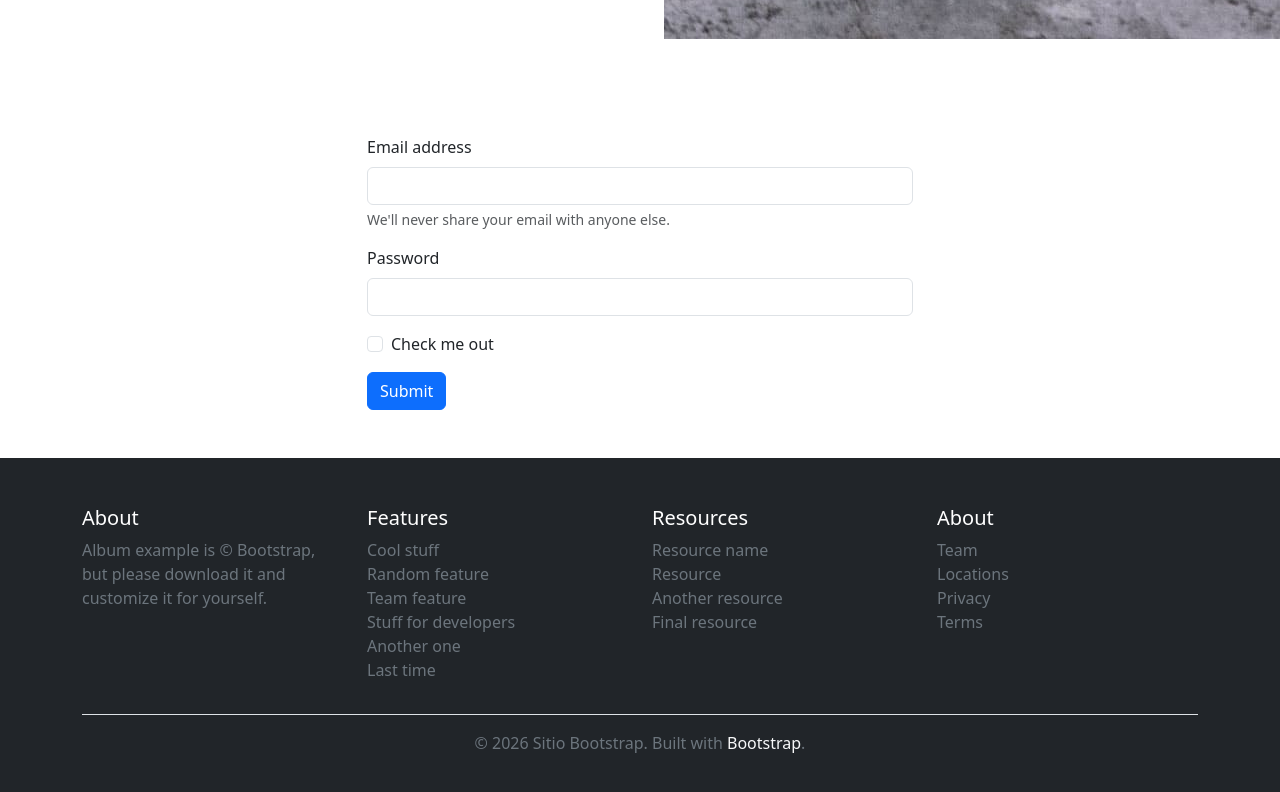
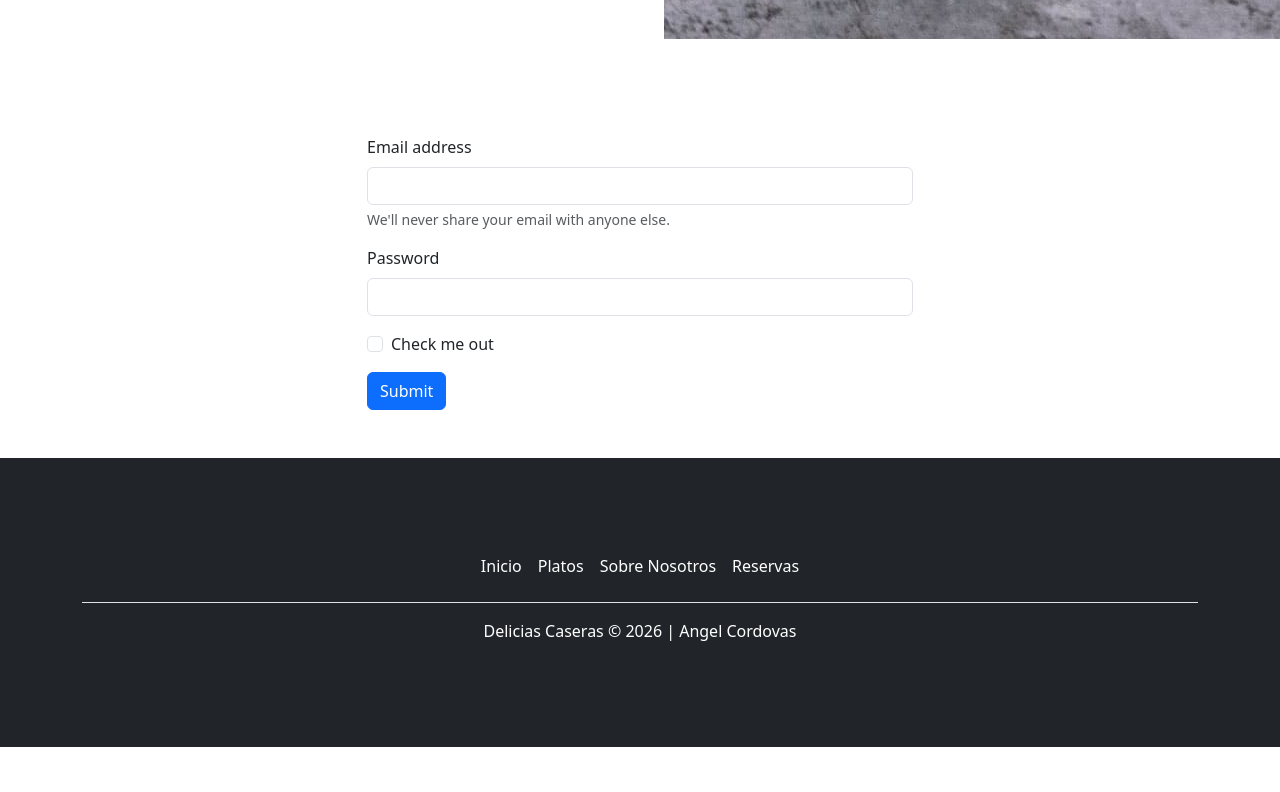
Before and after one commit to angelfcor/Sitiobootstrap6jun2026, a plain HTML site: page index.html in a window 1280 px wide. Shown: the part 1719-2511 px from the top of the page. After the commit the page ends 2466 px from the top, so only its background shows below. Drawn offline with nearby package versions, Linux system fonts and the light colour scheme.

Commit message:
chore: cambiado footer

```diff
--- a/index.html
+++ b/index.html
@@ -90,9 +90,12 @@
             <div class="row align-items-center g-5">
                 <div class="col-md-6">
                     <h2 class="fw-bold">Sobre nosotros</h2>
-                    <p class="lead text-body-secondary">Delicias Caseras es un restaurante familiar con un buen ambiente donde nos enfocamos en satisfacer el paladar de nuestros clientes.</p>
-                    <p class="lead text-body-secondary">Somos un restaurante que abrio sus puertas este año manejado por una familia comprometida con la calidad y el servicio.</p>
-                    <p class="lead text-body-secondary">Realizamos entregas a domicilio y ofrecemos servicio para eventos especiales de cualquier tipo.</p>
+                    <p class="lead text-white">Delicias Caseras es un restaurante familiar con un buen ambiente
+                        donde nos enfocamos en satisfacer el paladar de nuestros clientes.</p>
+                    <p class="lead text-white">Somos un restaurante que abrio sus puertas este año manejado por
+                        una familia comprometida con la calidad y el servicio.</p>
+                    <p class="lead text-white">Realizamos entregas a domicilio y ofrecemos servicio para
+                        eventos especiales de cualquier tipo.</p>
                 </div>
                 <div class="col-md-6">
                     <img src="/img/boneless.jpg" alt="Delicias Caseras" />
@@ -106,8 +109,10 @@
                         <form>
                             <div class="mb-3">
                                 <label for="exampleInputEmail1" class="form-label">Email address</label>
-                                <input type="email" class="form-control" id="exampleInputEmail1" aria-describedby="emailHelp">
-                                <div id="emailHelp" class="form-text">We'll never share your email with anyone else.</div>
+                                <input type="email" class="form-control" id="exampleInputEmail1"
+                                    aria-describedby="emailHelp">
+                                <div id="emailHelp" class="form-text">We'll never share your email with anyone else.
+                                </div>
                             </div>
                             <div class="mb-3">
                                 <label for="exampleInputPassword1" class="form-label">Password</label>
@@ -125,80 +130,17 @@
         </section>
     </main>
 
-    <footer class="bg-dark text-secondary py-5">
+    <footer class="bg-dark text-white py-5">
         <div class="container">
-            <div class="row g-4">
-                <div class="col-lg-3 col-md-6">
-                    <h5 class="text-white">About</h5>
-                    <p>
-                        Album example is &copy; Bootstrap, but please download it and
-                        customize it for yourself.
-                    </p>
-                </div>
-                <div class="col-lg-3 col-md-6">
-                    <h5 class="text-white">Features</h5>
-                    <ul class="list-unstyled">
-                        <li>
-                            <a href="#" class="link-secondary text-decoration-none">Cool stuff</a>
-                        </li>
-                        <li>
-                            <a href="#" class="link-secondary text-decoration-none">Random feature</a>
-                        </li>
-                        <li>
-                            <a href="#" class="link-secondary text-decoration-none">Team feature</a>
-                        </li>
-                        <li>
-                            <a href="#" class="link-secondary text-decoration-none">Stuff for developers</a>
-                        </li>
-                        <li>
-                            <a href="#" class="link-secondary text-decoration-none">Another one</a>
-                        </li>
-                        <li>
-                            <a href="#" class="link-secondary text-decoration-none">Last time</a>
-                        </li>
-                    </ul>
-                </div>
-                <div class="col-lg-3 col-md-6">
-                    <h5 class="text-white">Resources</h5>
-                    <ul class="list-unstyled">
-                        <li>
-                            <a href="#" class="link-secondary text-decoration-none">Resource name</a>
-                        </li>
-                        <li>
-                            <a href="#" class="link-secondary text-decoration-none">Resource</a>
-                        </li>
-                        <li>
-                            <a href="#" class="link-secondary text-decoration-none">Another resource</a>
-                        </li>
-                        <li>
-                            <a href="#" class="link-secondary text-decoration-none">Final resource</a>
-                        </li>
-                    </ul>
-                </div>
-                <div class="col-lg-3 col-md-6">
-                    <h5 class="text-white">About</h5>
-                    <ul class="list-unstyled">
-                        <li>
-                            <a href="#" class="link-secondary text-decoration-none">Team</a>
-                        </li>
-                        <li>
-                            <a href="#" class="link-secondary text-decoration-none">Locations</a>
-                        </li>
-                        <li>
-                            <a href="#" class="link-secondary text-decoration-none">Privacy</a>
-                        </li>
-                        <li>
-                            <a href="#" class="link-secondary text-decoration-none">Terms</a>
-                        </li>
-                    </ul>
-                </div>
-            </div>
-            <div class="border-top pt-3 mt-3 text-center">
-                <p>
-                    &copy; 2026 Sitio Bootstrap. Built with
-                    <a href="https://getbootstrap.com/" class="link-light text-decoration-none">Bootstrap</a>.
-                </p>
-            </div>
+            <footer class="py-3 my-4">
+                <ul class="nav justify-content-center border-bottom pb-3 mb-3">
+                    <li class="nav-item"><a href="#" class="nav-link px-2 text-white">Inicio</a></li>
+                    <li class="nav-item"><a href="#" class="nav-link px-2 text-white">Platos</a></li>
+                    <li class="nav-item"><a href="#" class="nav-link px-2 text-white">Sobre Nosotros</a></li>
+                    <li class="nav-item"><a href="#" class="nav-link px-2 text-white">Reservas</a></li>
+                </ul>
+                <p class="text-center text-white">Delicias Caseras &copy; 2026 | Angel Cordovas</p>
+            </footer>
         </div>
     </footer>
 </body>
```
